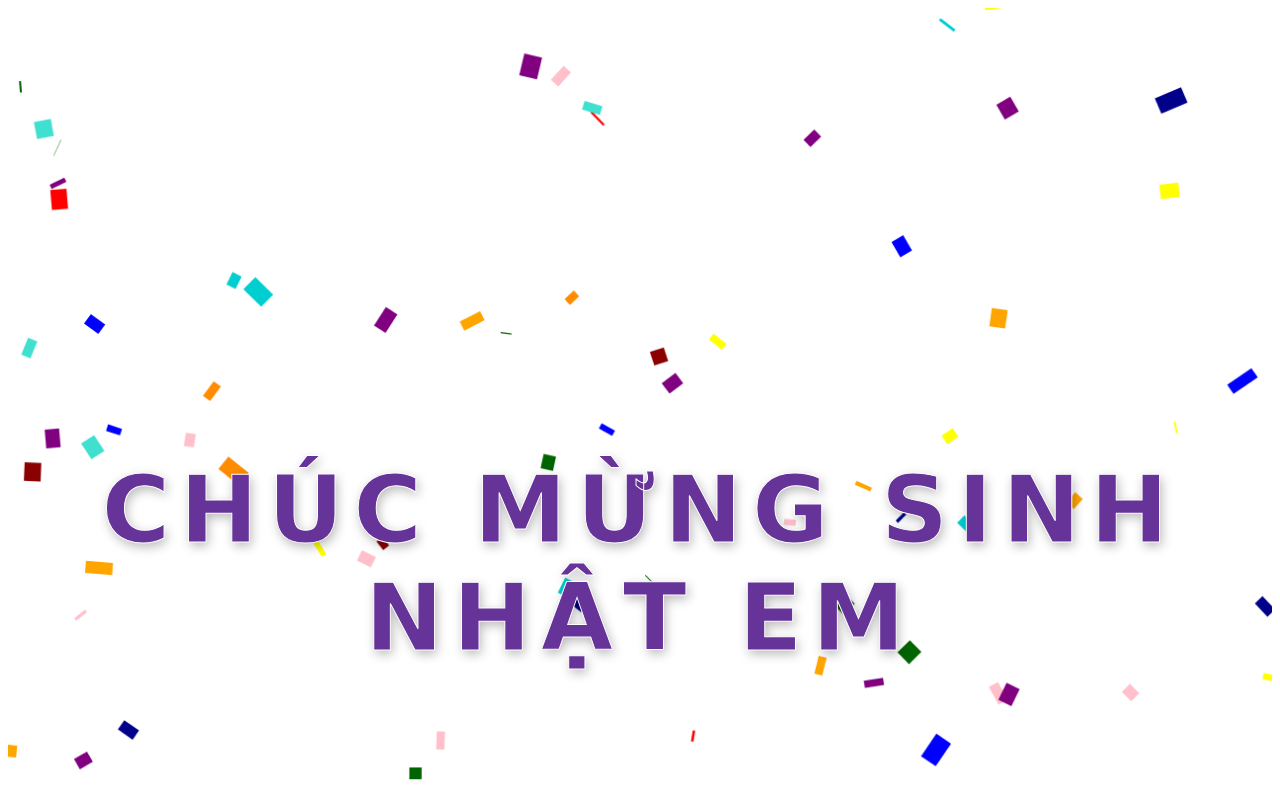
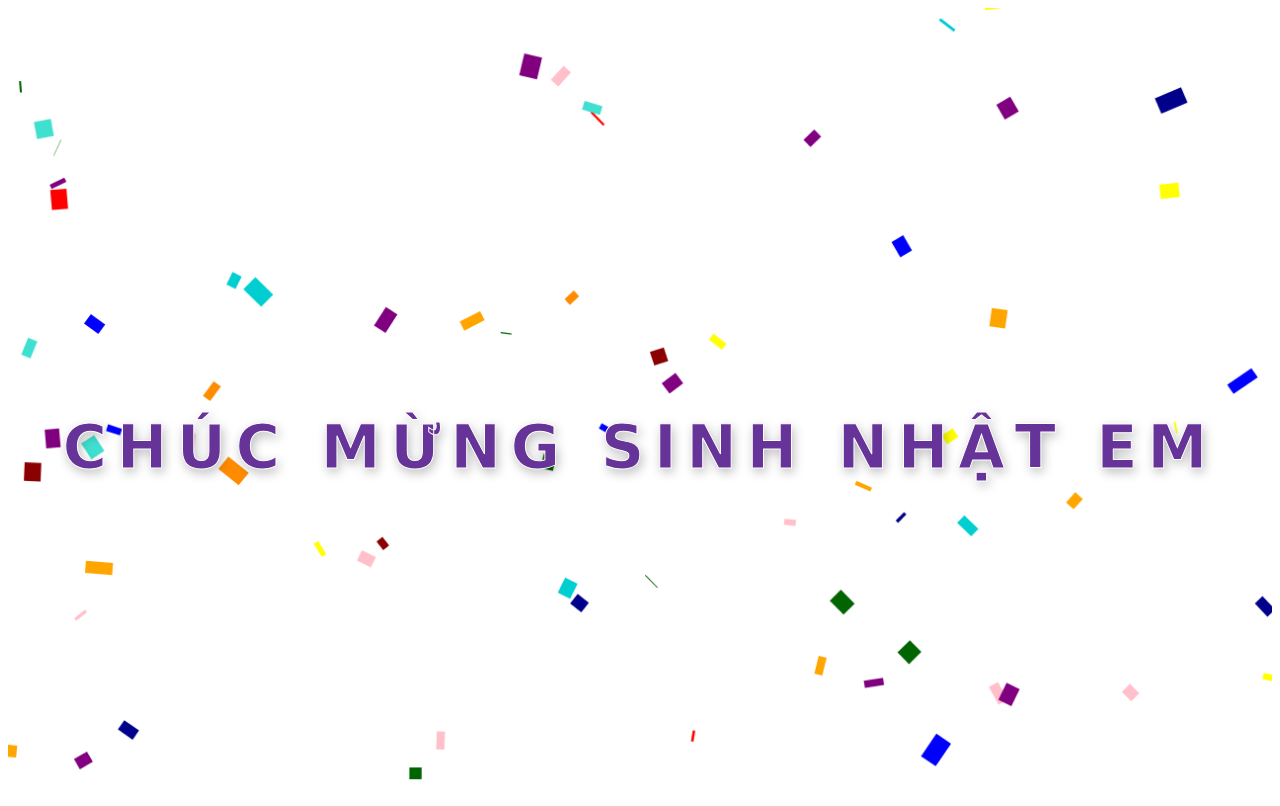
Before and after one commit to Dung-kun/happy-birthday-fast, a plain HTML site: page index.html in a window 1280 px wide. Drawn offline with Linux system fonts and the light colour scheme.

Commit message:
change style canvas

```diff
--- a/index.html
+++ b/index.html
@@ -51,6 +51,7 @@
         font-size: 13px;
     }
     .confetti {
+        height: auto;
         max-width: 100%;
         display: block;
         margin: 0 auto;
@@ -61,8 +62,12 @@
         cursor: pointer;
     }
 
+
+    @media screen {
+
+    }
     .name {
-        font-weight: 900;
+        font-weight: 800;
         text-transform: uppercase;
         padding: 36px;
         position: absolute;
@@ -72,7 +77,7 @@
         top: 37%;
         color: rebeccapurple;
         font-family: 'Righteous', cursive;
-        font-size: 93px;
+        font-size: 60px;
         letter-spacing: 10px;
         text-shadow: 2px 4px 11px rgb(0 0 0 / 28%);
         -webkit-text-stroke-width: 1px;
```
